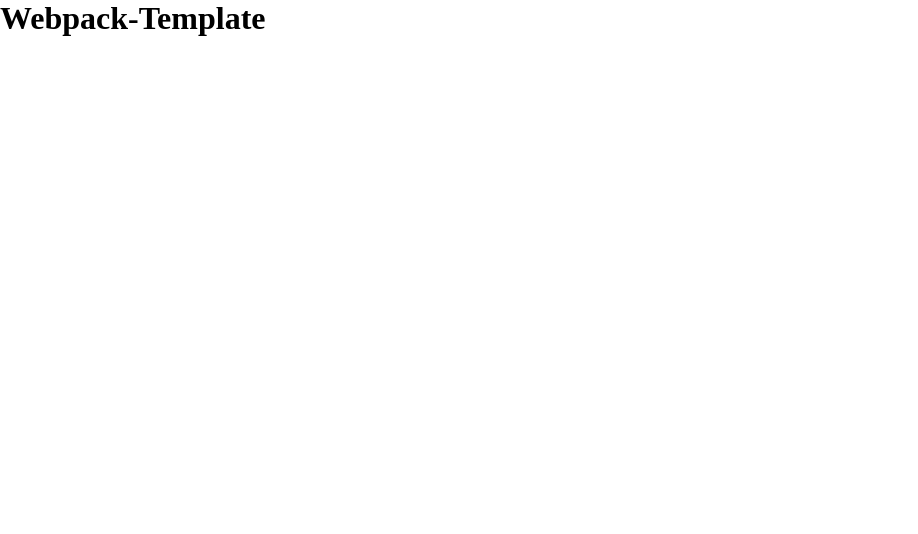
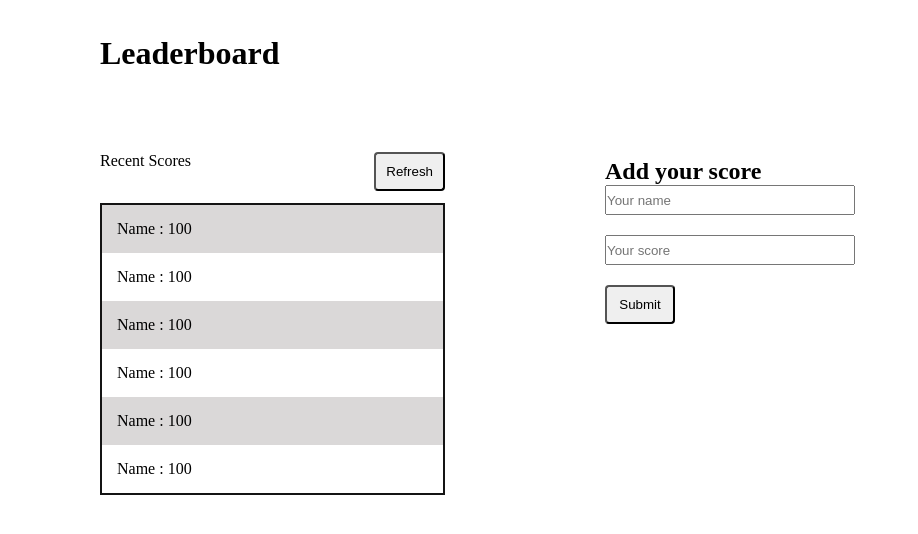
Before and after one commit to nunegabriel/Leaderboard, a website built with webpack: page src/index.html in a window 1280 px wide. Shown: the whole page, without its empty margins (0-918 px from the left). Built offline with nearby package versions, Linux system fonts and the light colour scheme.

Commit message:
app styling

```diff
--- a/src/index.html
+++ b/src/index.html
@@ -3,9 +3,51 @@
 <head>
     <meta charset="UTF-8">
     <meta name="viewport" content="width=device-width, initial-scale=1.0">
-    <title>Webpack-Template</title>
+    <title>Leaderboard</title>
 </head>
 <body>
-    <h1>Webpack-Template</h1>
+
+    <div class="content">
+
+        <div class="content-1">
+            <div>
+                <h1>Leaderboard</h1>
+            </div>
+            <div class="heading">
+                <div class="head-1">
+                    Recent Scores
+                </div>
+                <button class="btn-1">Refresh</button>
+            </div>
+            <div class="board">
+                <div class="field">
+                    Name : 100
+                </div>
+                <div class="field-1">
+                    Name : 100
+                </div>
+                <div class="field">
+                    Name : 100
+                </div>
+                <div class="field-1">
+                    Name : 100
+                </div>
+                <div class="field">
+                    Name : 100
+                </div>
+                <div class="field-1">
+                    Name : 100
+                </div>
+            </div>
+        </div>
+
+        <div class="input-1">
+            <h2>Add your score</h2>
+            <input class="name" placeholder="Your name">
+            <input class="score" placeholder="Your score">
+            <button class="submit">Submit</button>
+        </div>
+
+    </div>
 </body>
 </html>
--- a/src/style.css
+++ b/src/style.css
@@ -3,3 +3,69 @@
   padding: 0;
   box-sizing: border-box;
 }
+
+.content {
+  display: flex;
+   margin: 35px 100px auto;
+}
+
+.content-1 {
+  display: flex;
+  flex-direction: column;
+}
+
+.input-1 {
+  display: flex;
+  flex-direction: column;
+  margin: 123px 20px 10px 160px;
+  width: 250px;
+}
+
+.score {
+  margin-top: 20px;
+}
+
+.submit {
+  margin-top: 20px;
+}
+
+.heading {
+  display: flex;
+  justify-content: space-between;
+  margin-top: 80px;
+  width: 345px;
+}
+
+.board{
+  border: 2px solid #141414;
+  margin-top: 12px;
+}
+
+.field {
+  padding: 15px;
+  background-color: rgb(218, 216, 216);
+}
+
+.field-1 {
+  padding: 15px;
+}
+
+
+.btn-1 {
+  padding: 10px;
+  border-radius: 4px;
+}
+
+.submit {
+  padding: 10px;
+  border-radius: 4px;
+  width: 70px;
+}
+
+.name {
+  height: 30px;
+}
+
+.score {
+  height: 30px;
+}
```
